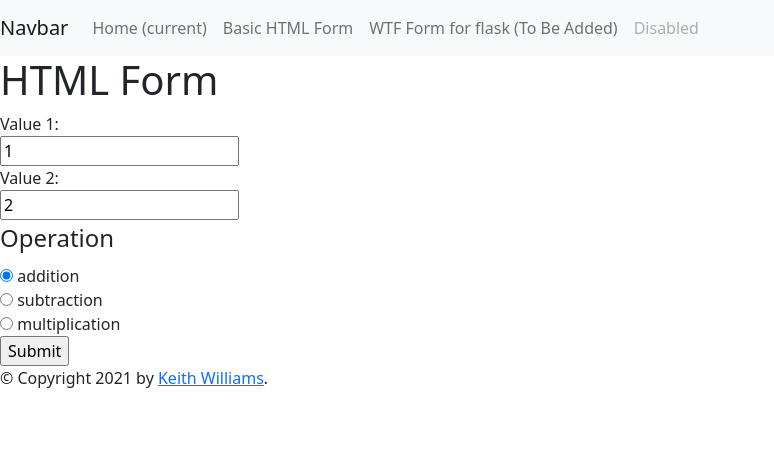
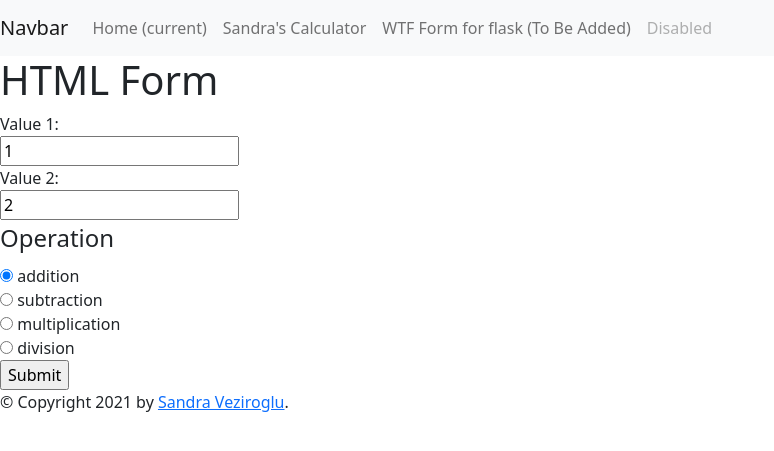
Before and after one commit to sveziroglu/Project3_Flask, a Flask app: template app/templates/calculator.html in a window 1280 px wide. Shown: the top 451 px of the page, without its empty margins (0-774 px from the left). Run offline with Flask 2, Linux system fonts and the light colour scheme; the template is opened without the code that fills it, so the values that code supplies are empty; parts of the project's set-up code (start-up, migrations or seed data) failed here and were passed over.

Commit message:
added code

```diff
--- a/app/controllers/calculator_controller.py
+++ b/app/controllers/calculator_controller.py
@@ -7,10 +7,9 @@ class CalculatorController(ControllerBase):
     @staticmethod
     def post():
         if request.form['value1'] == '' or request.form['value2'] == '':
-            error = 'You must enter a value for value 1 and or value 2'
+            error = 'Values missing. Please impute values.'
         else:
-            flash('You successfully calculated')
-            flash('You are awesome')
+            flash('Success!')
 
             # get the values out of the form
             value1 = request.form['value1']
--- a/app/templates/base.html
+++ b/app/templates/base.html
@@ -28,7 +28,7 @@
                 <a class="nav-link" href="/">Home <span class="sr-only">(current)</span></a>
             </li>
             <li class="nav-item">
-                <a class="nav-link" href="/calculator">Basic HTML Form</a>
+                <a class="nav-link" href="/calculator">Sandra's Calculator</a>
             </li>
             <li class="nav-item">
                 <a class="nav-link" href="#">WTF Form for flask (To Be Added)</a>
@@ -50,7 +50,7 @@
 
 <div id="footer">
     {% block footer %}
-        &copy; Copyright 2021 by <a href="#">Keith Williams</a>.
+        &copy; Copyright 2021 by <a href="#">Sandra Veziroglu</a>.
     {% endblock %}
 </div>
 </body>
--- a/app/templates/calculator.html
+++ b/app/templates/calculator.html
@@ -31,6 +31,10 @@
             <input type="radio" name="operation" id="multiplication" value="multiplication">
             <label for="multiplication">multiplication</label>
           </div>
+            <div>
+            <input type="radio" name="operation" id="division" value="division">
+            <label for="division">division</label>
+          </div>
         </fieldset>
 
         <input type="submit" value="Submit">
```
Also changed, not shown: img.png (added), img_1.png (added), readme.md.
